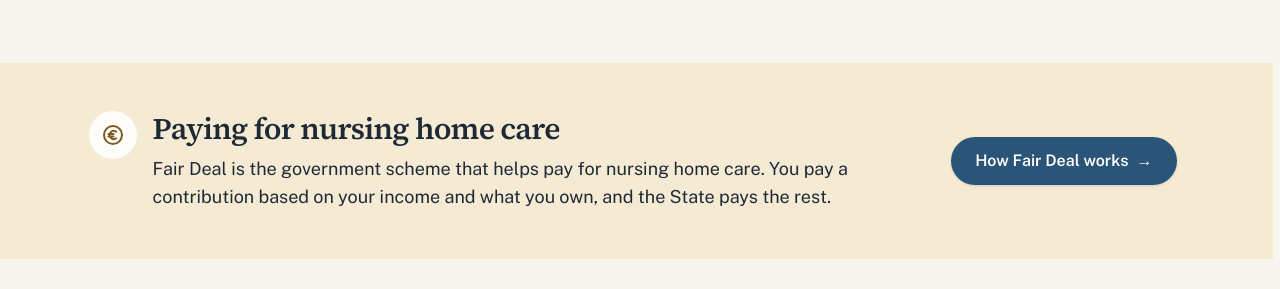
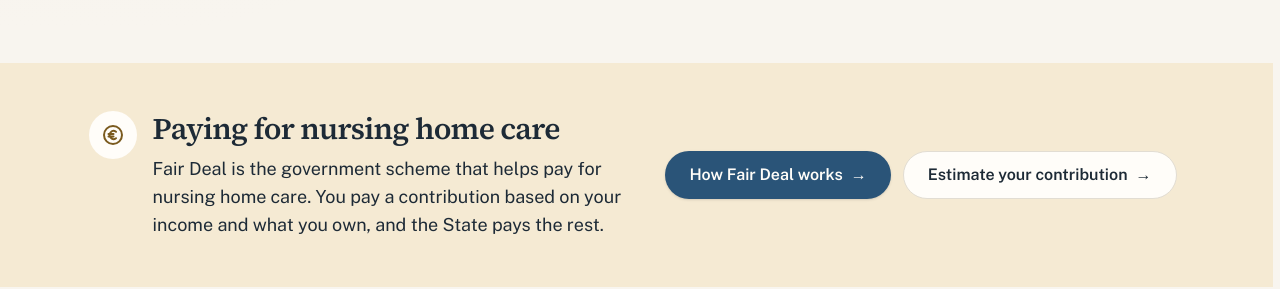
Before and after one commit to niwash/ClearCare, a Next.js app in the folder web/clearcare/: page / in a window 1280 px wide. Shown: the part 1240-1529 px from the top of the page. Built offline with nearby package versions, Linux system fonts and the light colour scheme; no server answers.

Commit message:
CCARE-237: Link the calculator from the start page's Fair Deal band

```diff
--- a/web/clearcare/components/home/fair-deal-band.tsx
+++ b/web/clearcare/components/home/fair-deal-band.tsx
@@ -5,11 +5,11 @@
 // above the features, so a family meets the cost as soon as they start. In the words of the choosing guide
 // (guides/choosing-a-nursing-home), so the site says what Fair Deal is one way.
 //
-// The words on the left and the button on the right from desktop width, as in the band at the foot
+// The words on the left and the buttons on the right from desktop width, as in the band at the foot
 // of the page; stacked on smaller screens. The warm gold of the site's notes about money and care.
 // The adult-centred design turns the tint to its band colour.
 import Link from "next/link";
-import { actionLinkClass, fullWidthClass } from "@/components/ui/classes";
+import { actionLinkClass, fullWidthClass, secondaryLinkClass } from "@/components/ui/classes";
 import { IconCircle } from "@/components/ui/icon-circle";
 import { ICON_PATHS } from "@/components/ui/icons";
 
@@ -30,9 +30,16 @@ export function FairDealBand() {
             </p>
           </div>
         </div>
-        <Link href="/guides/fair-deal" className={`${actionLinkClass} shrink-0 self-start lg:self-center`}>
-          How Fair Deal works <span aria-hidden>→</span>
-        </Link>
+        {/* The calculator beside the guide, as the second choice (CCARE-237): side by side when they fit,
+            the calculator under the guide on narrow phones. */}
+        <div className="flex shrink-0 flex-wrap gap-3 self-start lg:self-center">
+          <Link href="/guides/fair-deal" className={actionLinkClass}>
+            How Fair Deal works <span aria-hidden>→</span>
+          </Link>
+          <Link href="/guides/fair-deal/calculator" className={secondaryLinkClass}>
+            Estimate your contribution <span aria-hidden>→</span>
+          </Link>
+        </div>
       </div>
     </section>
   );
```
